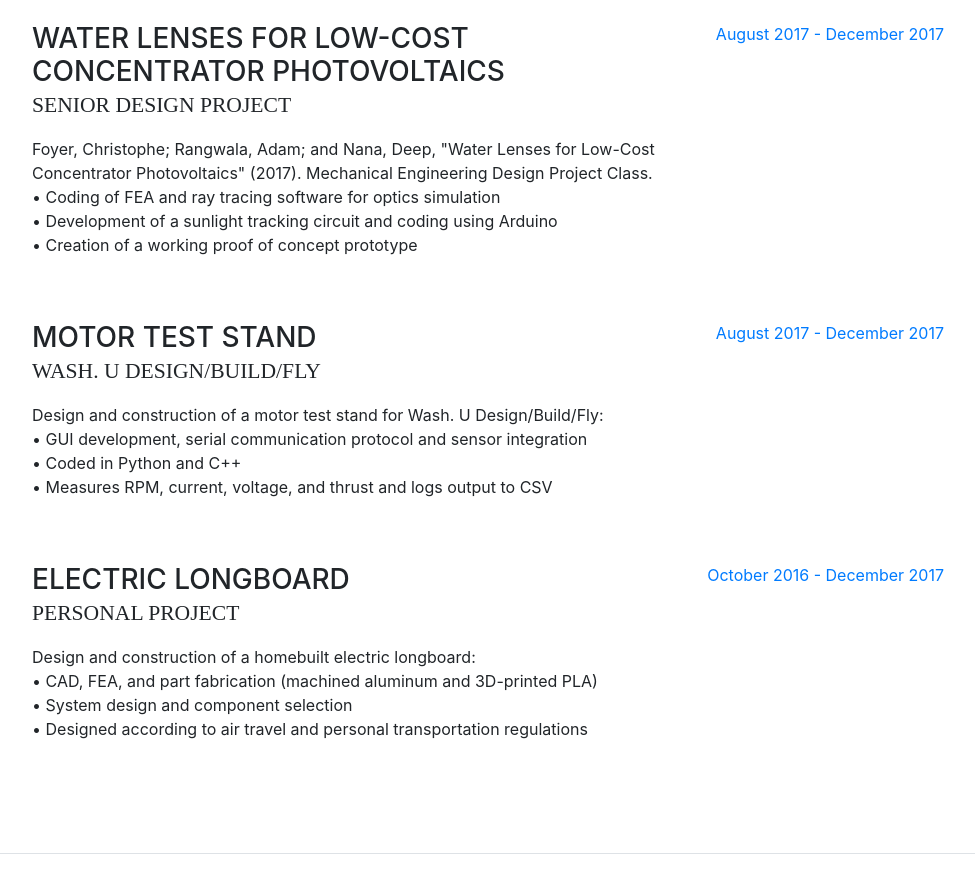
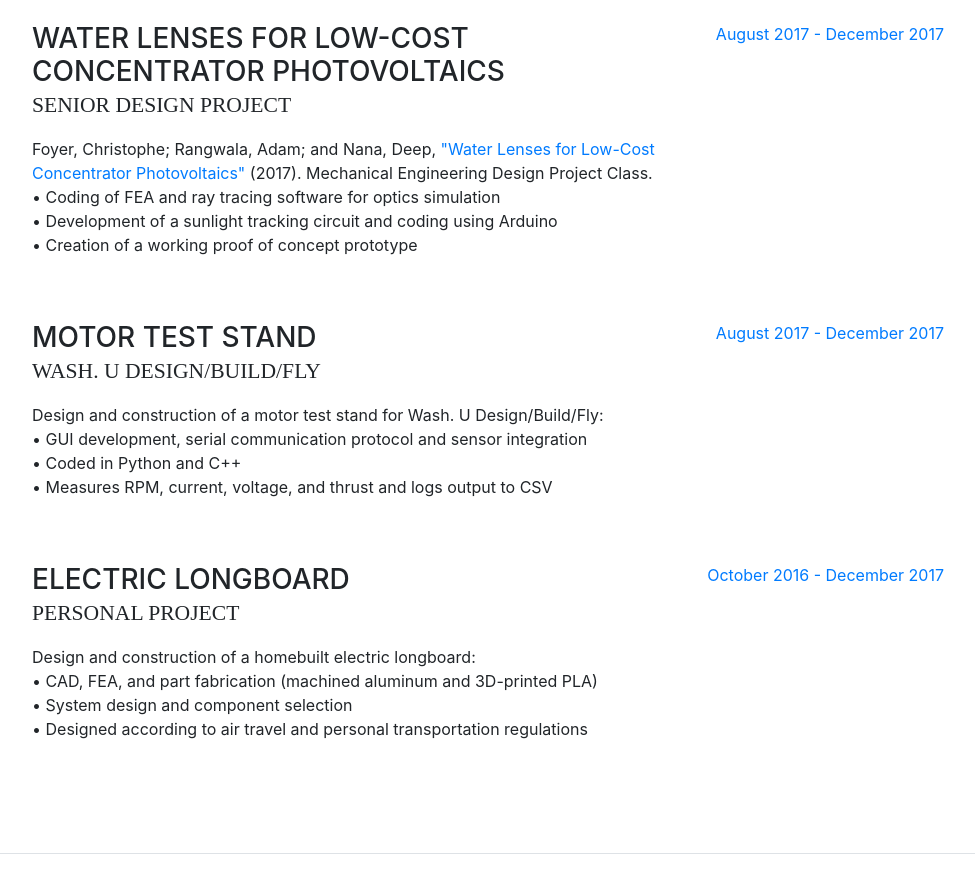
Before and after one commit to Christophe-Foyer/online-resume, a website with bundled scripts: page index.html in a window 1280 px wide. Shown: the part 2940-3833 px from the top of the page, without its empty margins (288-1263 px from the left). Built offline with nearby package versions, Linux system fonts and the light colour scheme; a web font is replaced by a local one.

Commit message:
Update index.html

```diff
--- a/index.html
+++ b/index.html
@@ -243,7 +243,7 @@
             <div class="resume-content mr-auto">
               <h3 class="mb-0">Water Lenses for Low-Cost Concentrator Photovoltaics</h3>
               <div class="subheading mb-3">Senior Design Project</div>
-              <p>Foyer, Christophe; Rangwala, Adam; and Nana, Deep, "Water Lenses for Low-Cost Concentrator Photovoltaics" (2017). Mechanical Engineering Design Project Class.<br>
+              <p>Foyer, Christophe; Rangwala, Adam; and Nana, Deep, <a href="https://openscholarship.wustl.edu/mems411/">"Water Lenses for Low-Cost Concentrator Photovoltaics" </a> (2017). Mechanical Engineering Design Project Class.<br>
                     •	Coding of FEA and ray tracing software for optics simulation<br>
                     •	Development of a sunlight tracking circuit and coding using Arduino<br>
                     •	Creation of a working proof of concept prototype</p>
```
